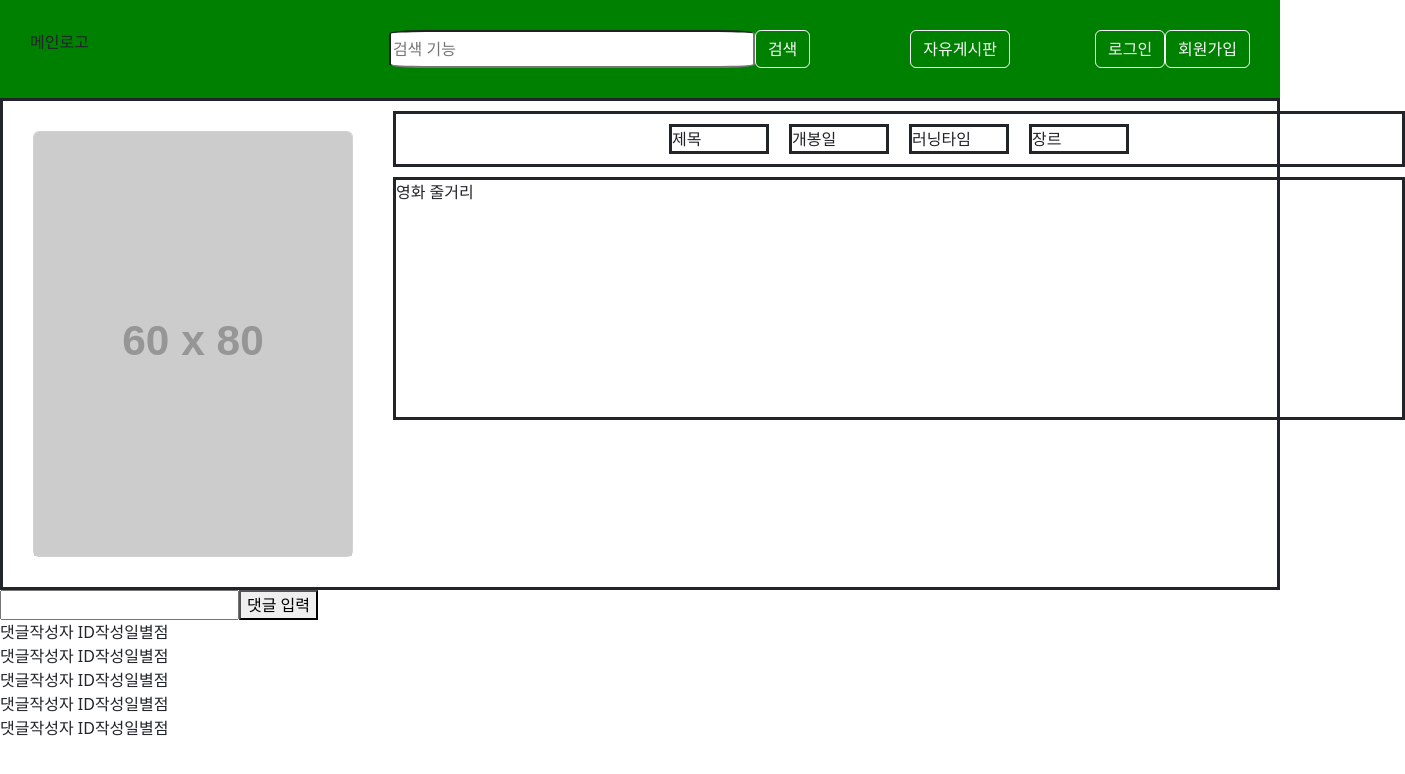
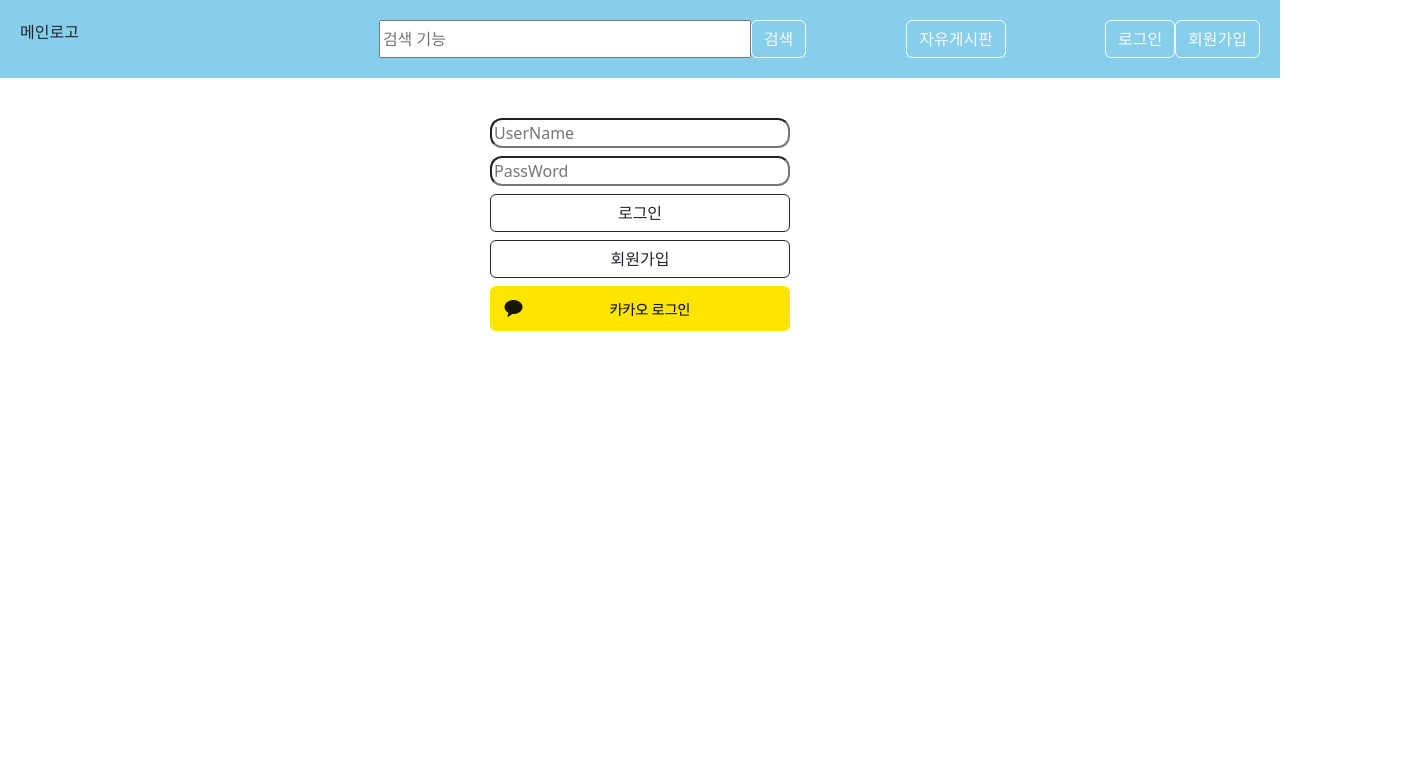
Before and after one commit to romay99/youngkwang_Front, a React (Create React App) app: page / in a window 1280 px wide. Shown: the top 774 px of the page, 1405 px wide, since content can reach past the window. Built offline with nearby package versions, Linux system fonts and the light colour scheme.

Commit message:
Feat : 로그인 페이지 작업중

```diff
--- a/src/App.js
+++ /dev/null
@@ -1,15 +0,0 @@
-import NavBar from './navigation/NavBar';
-import MovieCardList from './movieCard/MovieCardList';
-import MainPage from './pages/MainPage';
-import MovieDetailViewPage from './pages/MovieDetailViewPage';
-
-function App() {
-  return (
-    <>
-      <NavBar />
-      <MovieDetailViewPage />
-    </>
-  );
-}
-
-export default App;
--- /dev/null
+++ b/src/App.jsx
@@ -0,0 +1,13 @@
+import NavBar from "./navigation/NavBar";
+import LoginPage from "./pages/LoginPage";
+
+function App() {
+  return (
+    <>
+      <NavBar />
+      <LoginPage />
+    </>
+  );
+}
+
+export default App;
--- a/src/movieCard/MovieCardList.jsx
+++ b/src/movieCard/MovieCardList.jsx
@@ -1,16 +1,21 @@
-import MovieCard from './MovieCard';
+import MovieCard from "./MovieCard";
+import styled from "styled-components";
+
+const MoviePosterList = styled.div`
+  display: flex;
+`;
 
 const MovieCardList = (props) => {
   return (
-    <div style={{ backgroundColor: 'skyblue' }}>
-      <div style={{ fontSize: '30px' }}>장르 : " "</div>
-      <div style={{ display: 'flex' }}>
+    <div>
+      <div style={{ fontSize: "30px" }}>장르 : " "</div>
+      <MoviePosterList>
         <MovieCard />
         <MovieCard />
         <MovieCard />
         <MovieCard />
         <MovieCard />
-      </div>
+      </MoviePosterList>
     </div>
   );
 };
--- /dev/null
+++ b/src/movieDetail/GiveStar.jsx
@@ -0,0 +1,23 @@
+import styled from "styled-components";
+import Card from "react-bootstrap/Card";
+import { Button } from "react-bootstrap";
+
+const Container = styled.div`
+  flex-direction: column;
+`;
+
+const GiveStarButton = styled(Button)`
+  justify-content: center;
+  width: 100px;
+`;
+
+const GiveStar = () => {
+  return (
+    <Container>
+      <Card.Img src="https://via.placeholder.com/20x30" />
+      <GiveStarButton variant="outline-dark">별점주기</GiveStarButton>
+    </Container>
+  );
+};
+
+export default GiveStar;
--- a/src/movieDetail/MovieComment.jsx
+++ b/src/movieDetail/MovieComment.jsx
@@ -2,6 +2,8 @@ import styled from "styled-components";
 
 const Container = styled.div`
   display: flex;
+  border-style: solid;
+  margin: 5px;
 `;
 
 const MovieComment = () => {
@@ -10,7 +12,7 @@ const MovieComment = () => {
       <div>댓글</div>
       <div>작성자 ID</div>
       <div>작성일</div>
-      <div>별점</div>
+      <div>별점</div> {/* 별점은 존재할때만 */}
     </Container>
   );
 };
--- a/src/movieDetail/MovieCommentSection.jsx
+++ b/src/movieDetail/MovieCommentSection.jsx
@@ -1,23 +1,30 @@
 import styled from "styled-components";
 import MovieComment from "./MovieComment";
+import { Button } from "react-bootstrap";
 
 const CommentSection = styled.div`
-  display: flex;
+  margin: 10px;
+`;
+
+const CommentInput = styled.input`
+  width: 80%;
+  height: 150px;
+  margin: 5px;
 `;
 
 const MovieCommentSection = () => {
   return (
-    <div>
+    <CommentSection>
       <div>
-        <input></input>
-        <button> 댓글 입력</button>
+        <CommentInput></CommentInput>
+        <Button variant="dark"> 댓글 입력</Button>
       </div>
       <MovieComment />
       <MovieComment />
       <MovieComment />
       <MovieComment />
       <MovieComment />
-    </div>
+    </CommentSection>
   );
 };
 
--- a/src/movieDetail/MovieDetail.jsx
+++ b/src/movieDetail/MovieDetail.jsx
@@ -1,5 +1,6 @@
-import Card from 'react-bootstrap/Card';
-import styled from 'styled-components';
+import Card from "react-bootstrap/Card";
+import styled from "styled-components";
+import GiveStar from "./GiveStar";
 
 const MovieDetailContainer = styled.div`
   display: flex;
@@ -13,13 +14,13 @@ const MovieInfomation = styled.div`
   justify-content: center;
   border-style: solid;
   margin: 10px;
-  width: 200%;
+  width: 100;
 `;
 
 const MovieSysnopsis = styled.div`
   border-style: solid;
   margin: 10px;
-  width: 200%;
+  width: 100;
   height: 50%;
 `;
 
@@ -32,7 +33,7 @@ const MovieInfo = styled.span`
 const MovieDetail = () => {
   return (
     <MovieDetailContainer>
-      <Card style={{ width: '20rem', margin: '30px' }}>
+      <Card style={{ width: "20rem", margin: "30px" }}>
         <Card.Img variant="top" src="https://via.placeholder.com/60x80" />
       </Card>
       <MovieInfomationContainer>
@@ -44,6 +45,7 @@ const MovieDetail = () => {
         </MovieInfomation>
         <MovieSysnopsis>영화 줄거리</MovieSysnopsis>
       </MovieInfomationContainer>
+      <GiveStar />
     </MovieDetailContainer>
   );
 };
--- a/src/navigation/NavBar.jsx
+++ b/src/navigation/NavBar.jsx
@@ -1,17 +1,24 @@
-import React from 'react';
-import Button from 'react-bootstrap/Button';
-import styles from './NavBar.module.css';
-import 'bootstrap/dist/css/bootstrap.css';
+import React from "react";
+import Button from "react-bootstrap/Button";
+import styles from "./NavBar.module.css";
+import "bootstrap/dist/css/bootstrap.css";
+import styled from "styled-components";
+
+const Container = styled.div`
+  display: flex;
+  background-color: skyblue;
+  padding: 20px;
+`;
 
 const NavBar = (props) => {
   return (
     <>
-      <div className={styles.container}>
+      <Container>
         <img></img>
         <div className={styles.logo}>메인로고</div>
         <input placeholder="검색 기능" className={styles.input}></input>
-        <Button variant="outline-light">검색</Button>{' '}
-        <Button variant="outline-light" style={{ marginLeft: '100px' }}>
+        <Button variant="outline-light">검색</Button>{" "}
+        <Button variant="outline-light" style={{ marginLeft: "100px" }}>
           자유게시판
         </Button>
         <Button variant="outline-light" className={styles.button}>
@@ -19,7 +26,7 @@ const NavBar = (props) => {
         </Button>
         <Button variant="outline-light">회원가입</Button>
         <br></br>
-      </div>
+      </Container>
     </>
   );
 };
--- a/src/navigation/NavBar.module.css
+++ b/src/navigation/NavBar.module.css
@@ -12,7 +12,6 @@
 .input {
   width: 30%;
   margin-left: 300px;
-  border-radius: 10%;
 }
 .button {
   margin-left: auto;
--- /dev/null
+++ b/src/pages/LoginPage.jsx
@@ -0,0 +1,38 @@
+import styled from "styled-components";
+import { Button } from "react-bootstrap";
+
+const Container = styled.div`
+  padding: 40px;
+  display: flex;
+  flex-direction: column;
+  align-items: center;
+`;
+
+const UserInput = styled.input`
+  margin-bottom: 8px;
+  width: 300px;
+  border-radius: 12px;
+`;
+
+const CustomButton = styled(Button)`
+  width: 300px;
+  margin-bottom: 8px;
+`;
+
+const KakaoLoginButton = styled.img`
+  width: 300px;
+`;
+
+function LoginPage() {
+  return (
+    <Container>
+      <UserInput placeholder="UserName"></UserInput>
+      <UserInput placeholder="PassWord"></UserInput>
+      <CustomButton variant="outline-dark">로그인</CustomButton>
+      <CustomButton variant="outline-dark">회원가입</CustomButton>
+      <KakaoLoginButton src="/img/kakao_login_medium_wide.png" alt="dd"></KakaoLoginButton>
+    </Container>
+  );
+}
+
+export default LoginPage;
```
Also changed, not shown: public/img/kakao_login_medium_wide.png (added).
